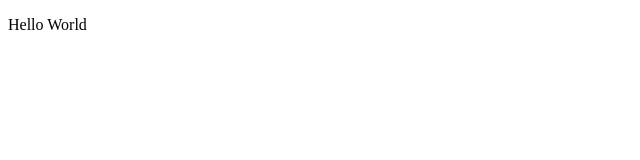
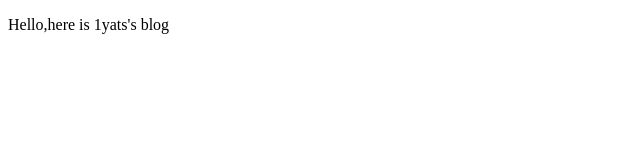
Before and after one commit to 1yats/1yats.github.io, a plain HTML site: page index.html in a window 1280 px wide. Shown: the whole page, without its empty margins (0-640 px from the left). Drawn offline with Linux system fonts and the light colour scheme.

Commit message:
Update index.html

```diff
--- a/index.html
+++ b/index.html
@@ -5,6 +5,6 @@
     <title>My Blog </title>
   </head>
   <body>
-    <p>Hello World</p>
+    <p>Hello,here is 1yats's blog</p>
   </body>
 </html>
```
